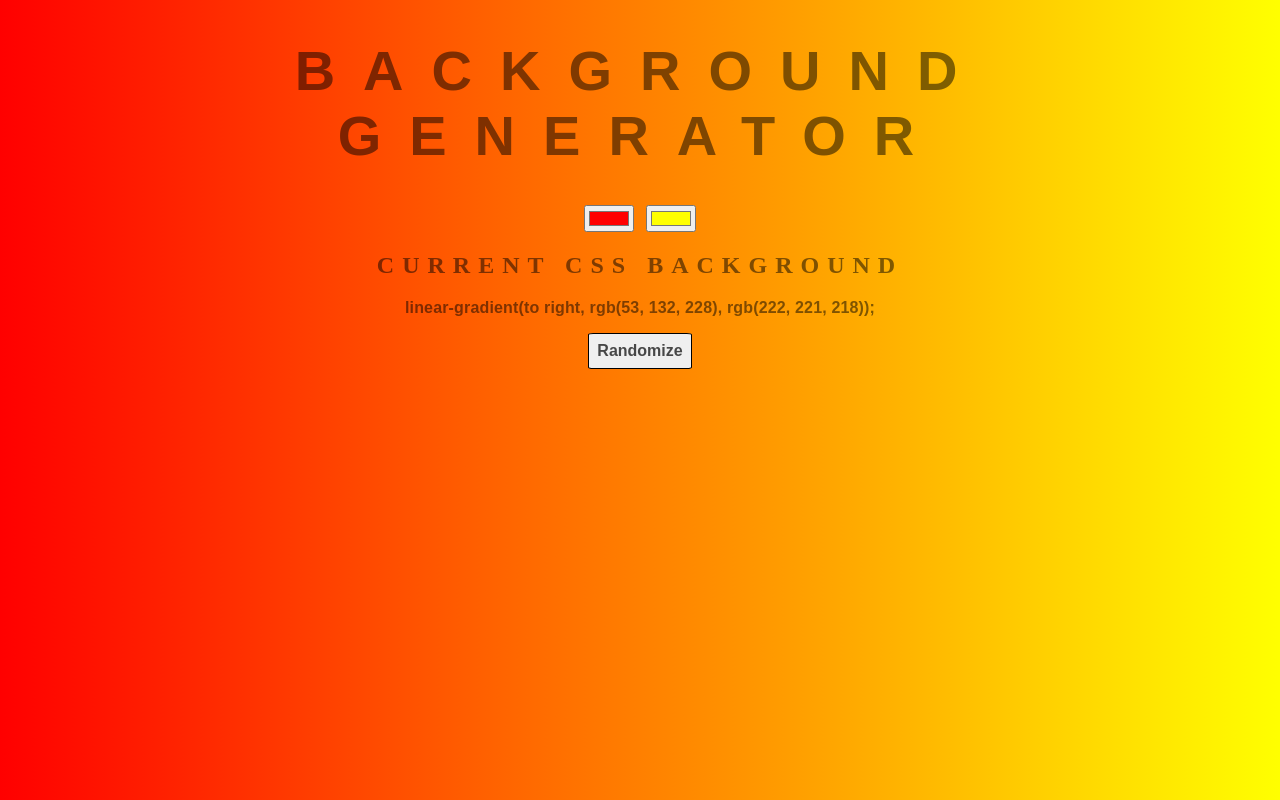
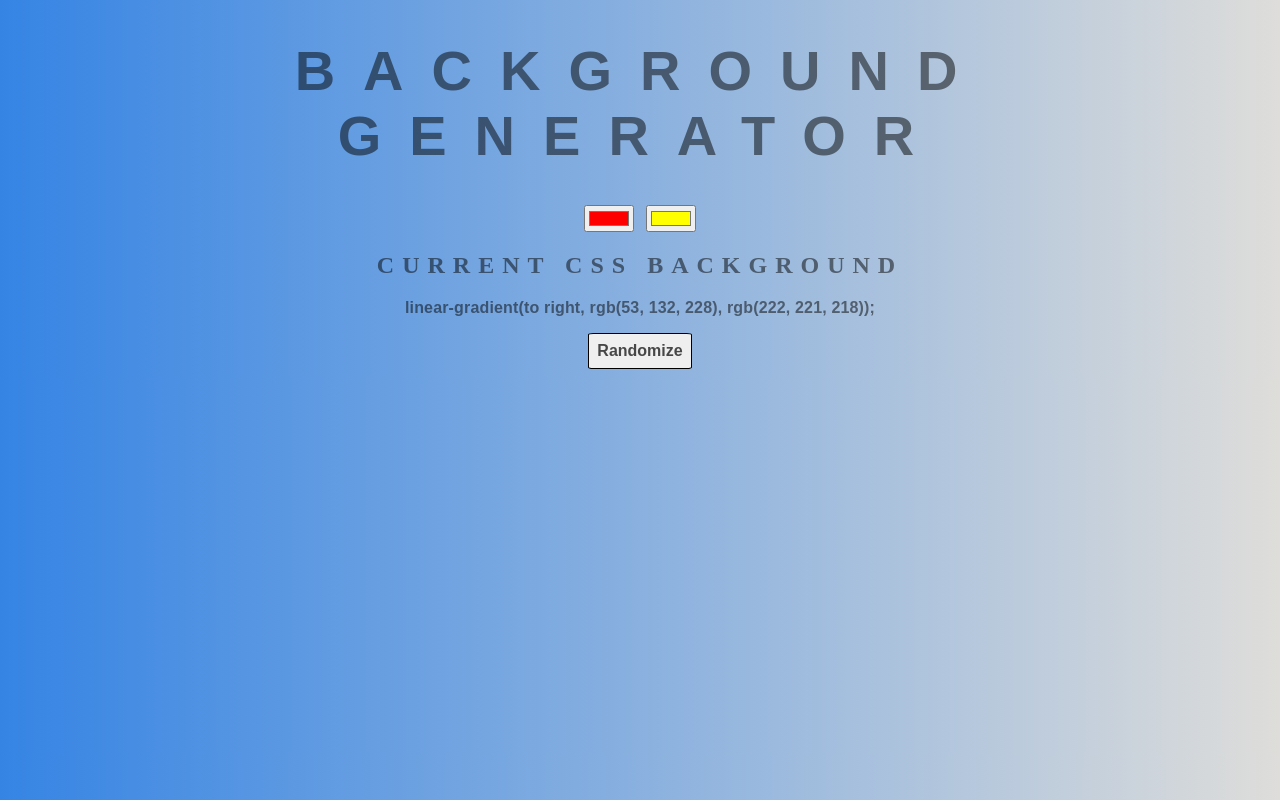
Before and after one commit to bbocko/background-generator, a plain HTML site: page index.html in a window 1280 px wide. Drawn offline with Linux system fonts and the light colour scheme.

Commit message:
Update style.css

```diff
--- a/style.css
+++ b/style.css
@@ -5,7 +5,7 @@ body {
     text-transform: uppercase;
     letter-spacing: 0.5em;
     top: 15%;
-    background: linear-gradient(to right, rgb(255, 0, 0), rgb(255, 255, 0));
+    background: linear-gradient(to right, rgb(53, 132, 228), rgb(222, 221, 218));
 }
 
 h1 {
```
